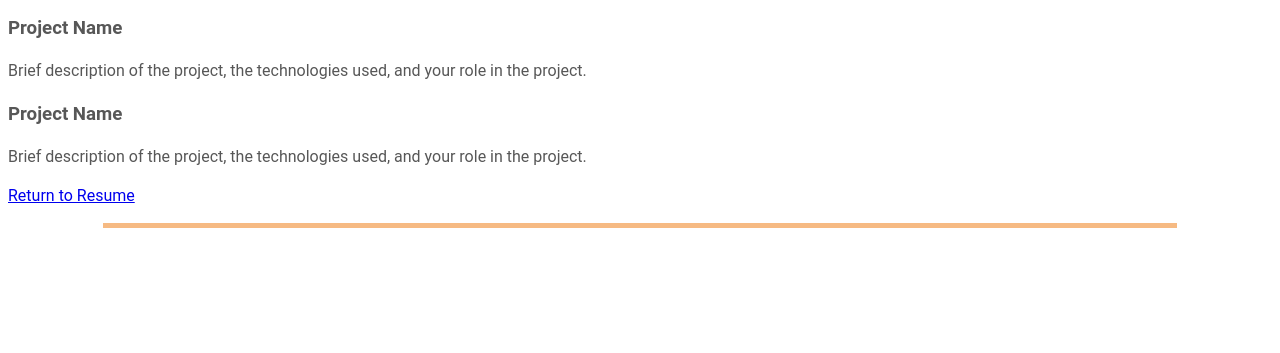
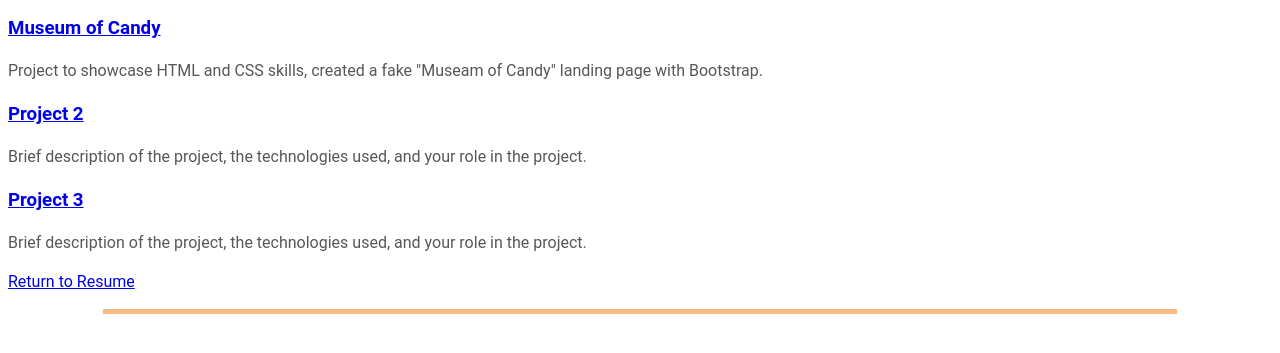
Before and after one commit to KaleenaDybas/KaleenaDybas.github.io, a plain HTML site: page projects.html in a window 1280 px wide. Shown: the part 255-608 px from the top of the page. Drawn offline with Linux system fonts and the light colour scheme.

Commit message:
Adding Museum of Candy info;

```diff
--- a/projects.html
+++ b/projects.html
@@ -1,5 +1,6 @@
 <!--
  🚀 DONE -- Create a new html page called projects.html.
+
 Your projects page should showcase at least three projects from your GitHub profile.
 - The project should have a name (this can be the repo name) that links to the project repository.
 - Each project should have a short description.
@@ -42,14 +43,21 @@ Once you are finished, push your changes to GitHub and submit the repo link belo
       <h3 class="section-title">PROJECTS</h3>
       <div class="item">
         <!-- - The project should have a name (this can be the repo name) that links to the project repository.  -->
-        <h3>Project Name</h3>
+        <h3><a href="https://github.com/KaleenaDybas/museum-of-candy" target="_blank">Museum of Candy</a></h3>
+        <!-- - Each project should have a short description. -->
+        <p>
+          Project to showcase HTML and CSS skills, created a fake "Museam of Candy" landing page with Bootstrap.
+        </p>
+      </div>
+      <div class="item">
+        <h3><a href="https://github.com/KaleenaDybas/museum-of-candy" target="_blank">Project 2</a></h3>
         <p>
           Brief description of the project, the technologies used,
           and your role in the project.
         </p>
       </div>
       <div class="item">
-        <h3>Project Name</h3>
+        <h3><a href="https://github.com/KaleenaDybas/museum-of-candy" target="_blank">Project 3</a></h3>
         <p>
           Brief description of the project, the technologies used,
           and your role in the project.
```
